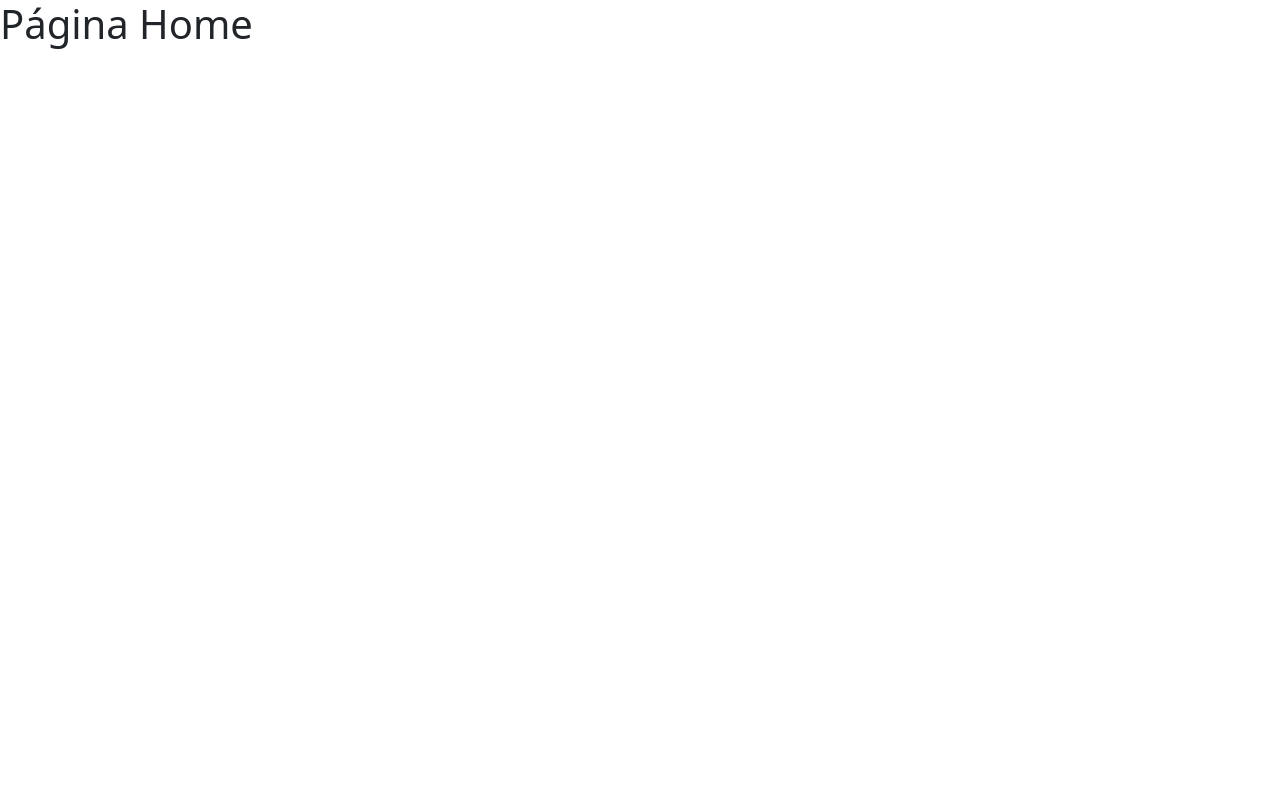
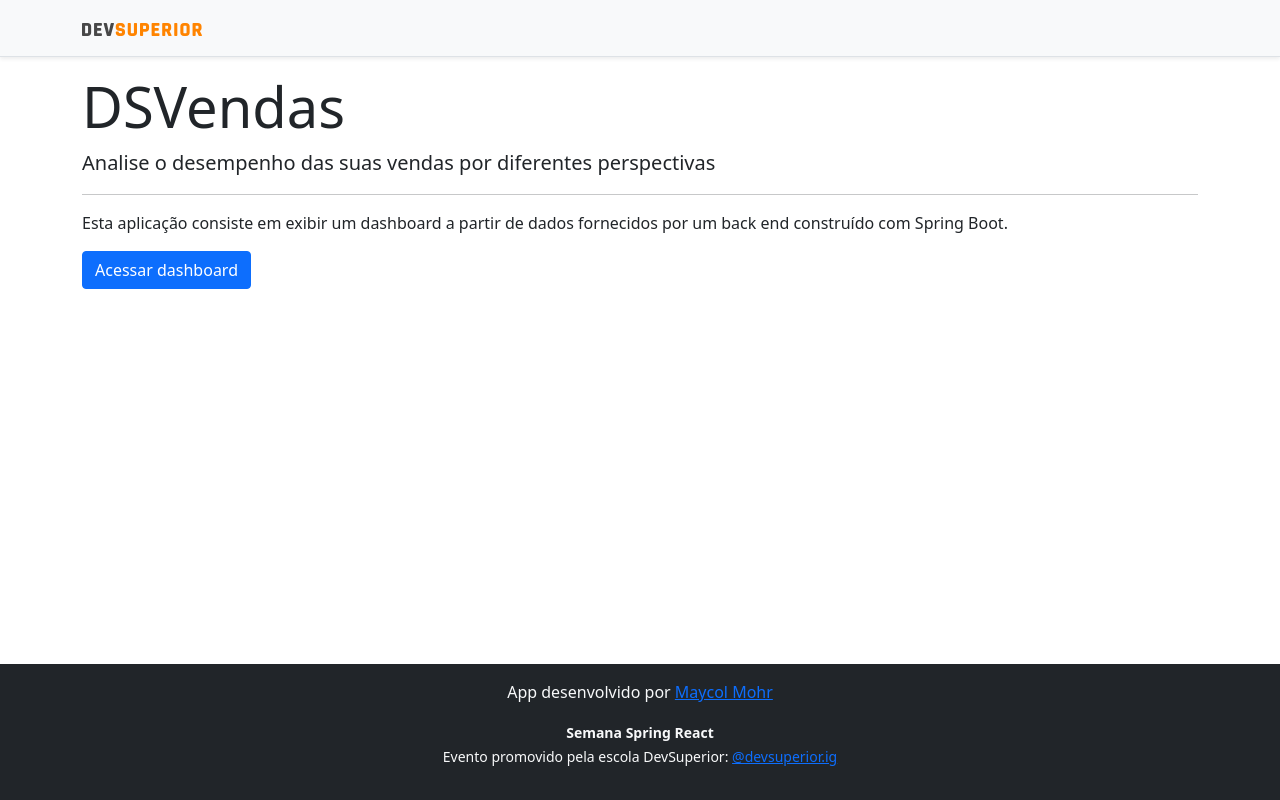
Before and after one commit to Maycol-Mohr/projeto-sds3, a React (Create React App) app in the folder frontend/: page / in a window 1280 px wide. Built offline with nearby package versions, Linux system fonts and the light colour scheme.

Commit message:
Home, navigation

```diff
--- a/frontend/src/components/NavBar/index.tsx
+++ b/frontend/src/components/NavBar/index.tsx
@@ -1,4 +1,5 @@
 import ImgDsDark from 'assets/img/ds-dark.svg';
+import { Link } from 'react-router-dom';
 
 
 const NavBar = () => {
@@ -6,7 +7,9 @@
     <div className="d-flex flex-column flex-md-row align-items-center p-3 px-md-4 mb-3 bg-light border-bottom shadow-sm">
       <div className="container">
         <nav className="my-2 my-md-0 mr-md-3">
+          <Link to="/">
             <img src={ImgDsDark} alt="DevSuperior" width="120" />
+          </Link>
         </nav>
       </div>
     </div>
--- a/frontend/src/pages/Home/index.tsx
+++ b/frontend/src/pages/Home/index.tsx
@@ -1,12 +1,28 @@
+import Footer from "components/Footer";
+import NavBar from "components/NavBar";
+import { Link } from "react-router-dom";
+
 const Home = () => {
     return (
-        <div>
+        <>
+            <NavBar />
+            <div className="container">
+                <div className="jumbotron">
+                    <h1 className="display-4">DSVendas</h1>
+                    <p className="lead">Analise o desempenho das suas vendas por diferentes perspectivas</p>
+                    <hr />
+                    <p>Esta aplicação consiste em exibir um dashboard a partir de dados fornecidos por um back end construído com Spring Boot.</p>
+                    <Link className="btn btn-primary bt-lg" to="/dashboard">
 
-            <h1>Página Home</h1>
+                        Acessar dashboard
 
 
-      </div>
+                    </Link>
+                </div>
+            </div>
+            <Footer />
+        </>
     );
-  }
+}
 
-  export default Home;
+export default Home;
```
Lines whose indentation alone changed are shown as unchanged.
